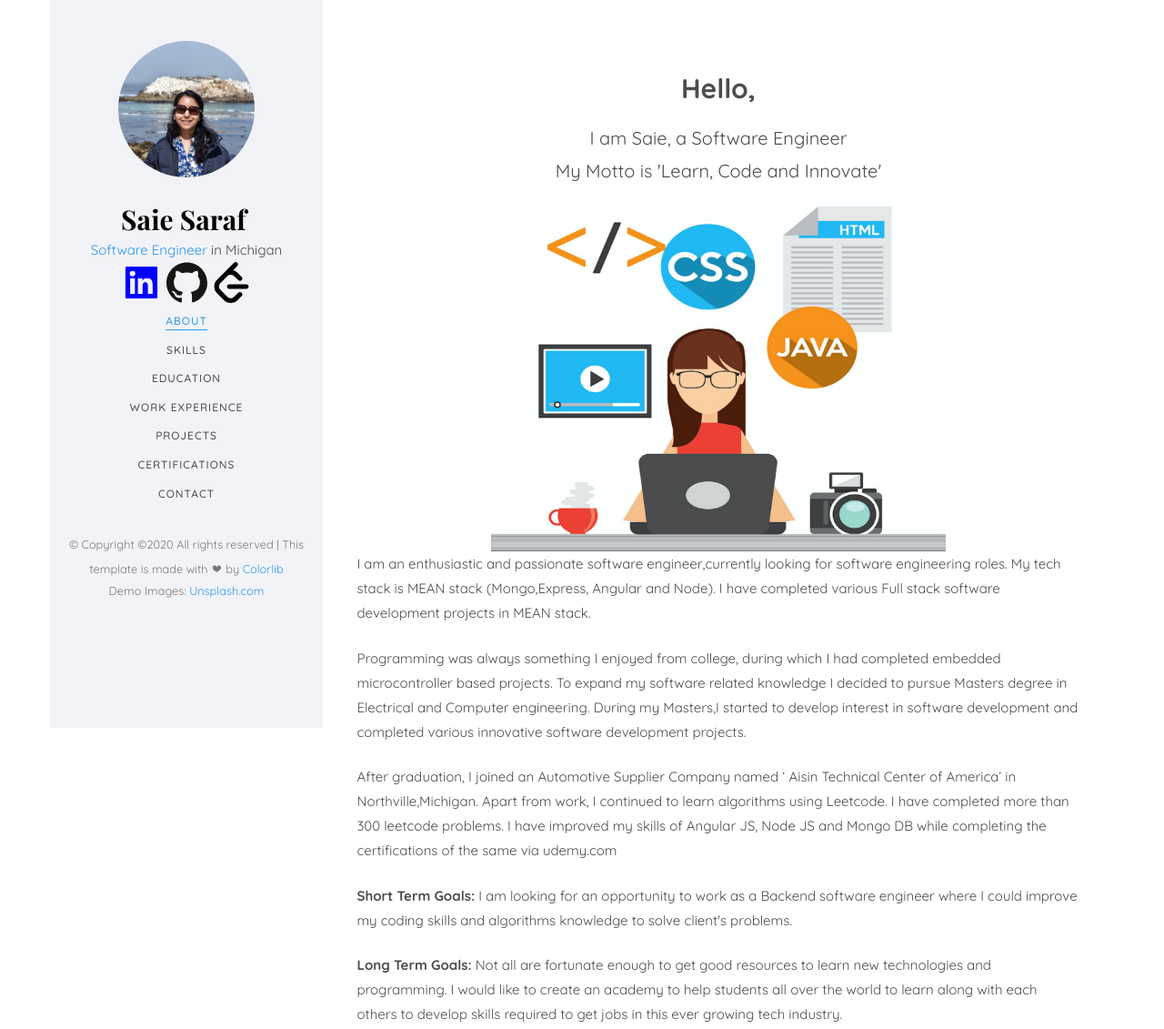
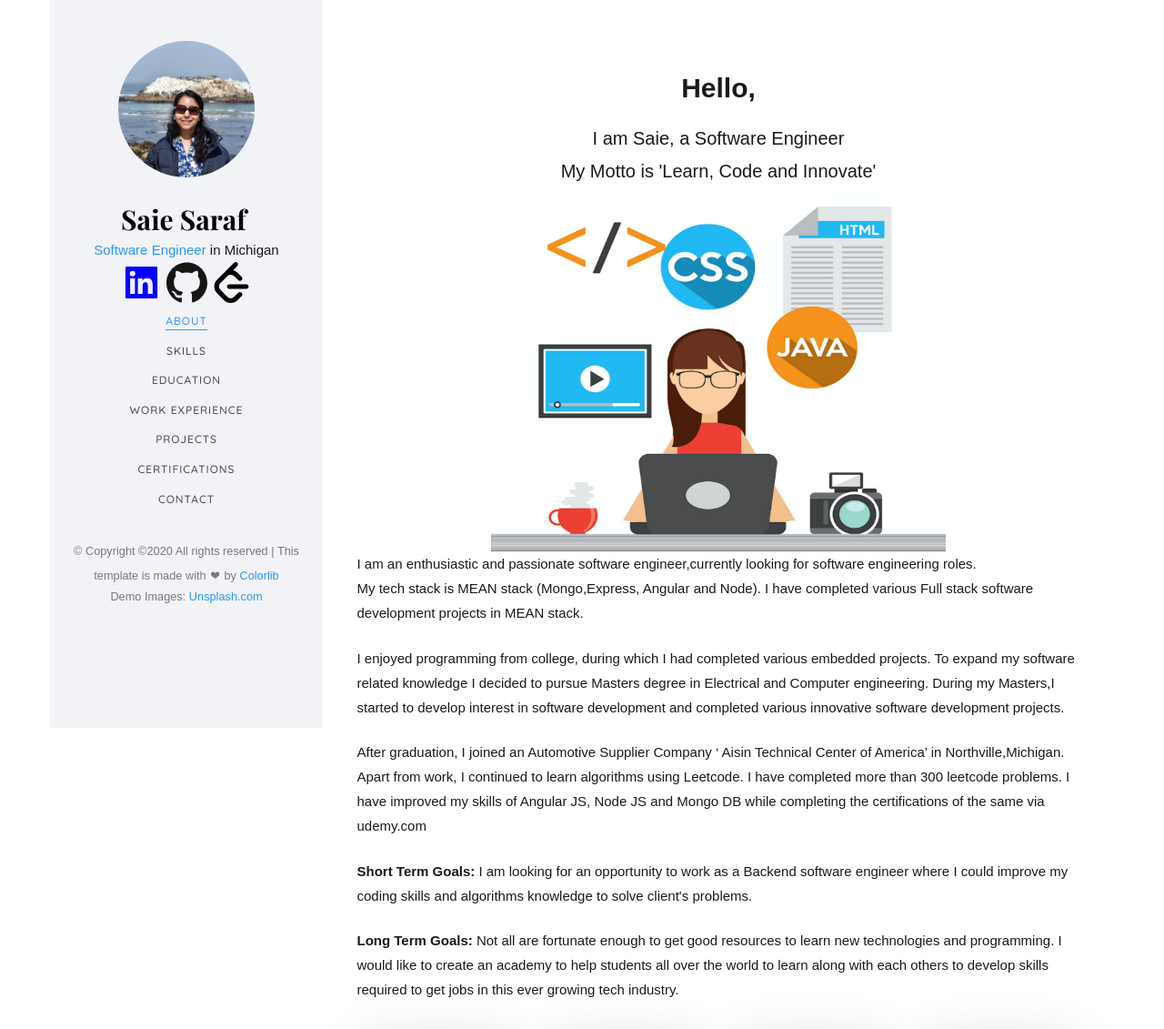
Before and after one commit to saiesaraf/saiesaraf.github.io, a plain HTML site: page index.html in a window 1280 px wide. Shown: the top 1131 px of the page at 91% size. Drawn offline with nearby package versions, Linux system fonts and the light colour scheme; some icons are missing; files whose address does not match are found by name; a web font is replaced by a local one.

Commit message:
changed font

```diff
--- a/css/style.css
+++ b/css/style.css
@@ -12,11 +12,11 @@
 *
 * ======================================================= */
 body {
-  font-family: "Quicksand", Arial, sans-serif;
-  font-weight: 400;
+  font-family: "sans-serif", Arial, sans-serif;
+  font-weight: 500;
   font-size: 15px;
   line-height: 1.8;
-  color: rgba(0, 0, 0, 0.7); }
+  color: rgba(0, 0, 0, 0.9); }
   @media screen and (max-width: 992px) {
     body {
       font-size: 16px; } }
--- a/index.html
+++ b/index.html
@@ -191,17 +191,17 @@ Copyright &copy;<script>document.write(new Date().getFullYear());</script> All r
 														<br>
 												</div>
 
-												I am an enthusiastic and passionate software engineer,currently looking for software engineering roles.
+												I am an enthusiastic and passionate software engineer,currently looking for software engineering roles.<br>
 												My tech stack is MEAN stack (Mongo,Express, Angular and Node).
 												I have completed various Full stack software development projects in MEAN stack.
 											</p>
 											<p>
-												Programming was always something I enjoyed from college, during which I had completed embedded microcontroller based projects.
+												I enjoyed programming from college, during which I had completed various embedded projects.
 												To expand my software related knowledge I decided to pursue Masters degree in Electrical and Computer engineering.
 												During my Masters,I started to develop interest in software development and completed various innovative software development projects.
 											</p>
 											<p>
-												After graduation, I joined an Automotive Supplier Company named ‘ Aisin Technical Center of America’ in Northville,Michigan.
+												After graduation, I joined an Automotive Supplier Company ‘ Aisin Technical Center of America’ in Northville,Michigan.
 												Apart from work, I continued to learn algorithms using Leetcode. I have completed more than 300 leetcode problems.
 												I have improved my skills of Angular JS, Node JS and Mongo DB while completing the certifications of the same via udemy.com
 											</p>
```
